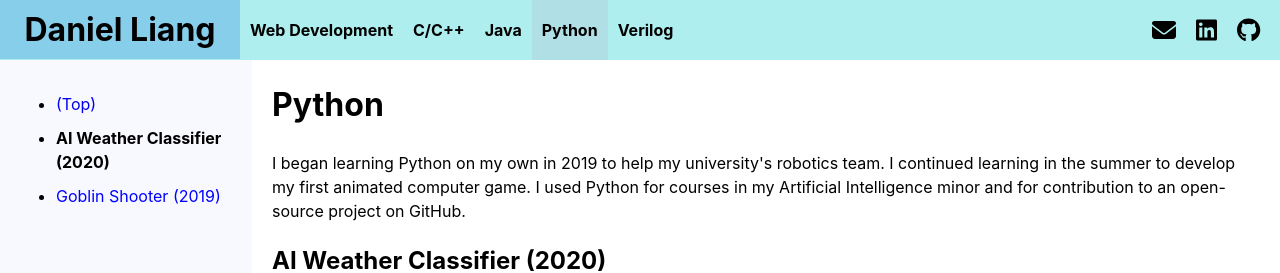
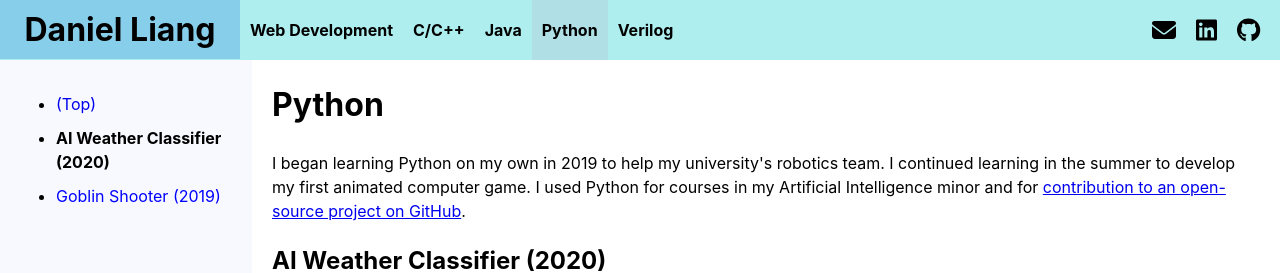
Before and after one commit to dkhl65/danielliang, a React (Create React App) app: page /python in a window 1280 px wide. Shown: the top 273 px of the page. Built offline with nearby package versions, Linux system fonts and the light colour scheme.

Commit message:
Update Clash of Clans photo

```diff
--- a/src/pages/Python/index.js
+++ b/src/pages/Python/index.js
@@ -14,8 +14,15 @@ function Python() {
           I began learning Python on my own in 2019 to help my university's
           robotics team. I continued learning in the summer to develop my first
           animated computer game. I used Python for courses in my Artificial
-          Intelligence minor and for contribution to an open-source project on
-          GitHub.
+          Intelligence minor and for{" "}
+          <a
+            href="https://github.com/igraph/usability-benchmarks/pull/1"
+            target="_blank"
+            rel="noreferrer"
+          >
+            contribution to an open-source project on GitHub
+          </a>
+          .
         </p>
         <AIWeatherClassifier />
         <GoblinShooter />
--- a/src/pages/WebDevelopment/ClashOfClans.js
+++ b/src/pages/WebDevelopment/ClashOfClans.js
@@ -35,7 +35,7 @@ function ClashOfClans() {
       </p>
       <img
         alt="plan"
-        src="https://sat02pap005files.storage.live.com/y4moTFvJK2INiO-0epSxRXrNJen4RDzfk46aTimjaYSrngo9osjnCAsVCmdrTtzwjKnchk0xWtGFtm8w-9oDSV8cB63t45sGJRD06uSS2LH-8RrSREGAGPotGTVxv7bNThrBpp2y2Ki6Xca6ifVEFAs0GnQ6D2xMSXsLCcGV0-f8f8xb-ttCXnyEqcYScRIKz3e?width=911&height=1040&cropmode=none"
+        src="https://sat02pap005files.storage.live.com/y4mFFN1mk1JyBZrU8XB15NkqiA6SmNr29SAjdlMZwN8_Y6VDcDSIIbfmnzFNsqU97W3_Gp_WK0jxG7vTO-_t_92_eKIngN7oPNJIvHym2siUeBmiVje7vi5iV0lZuSVLHzKlvZgFBVdO7CCKejSgl9l1Fdilc6aT_4q34eWlbhXzCdDV6MJ-2-4EScTElCozhSH?width=911&height=1035&cropmode=none"
         height="900"
       />
       <div>All 50 tiles have been used to plan a pattern.</div>
```
